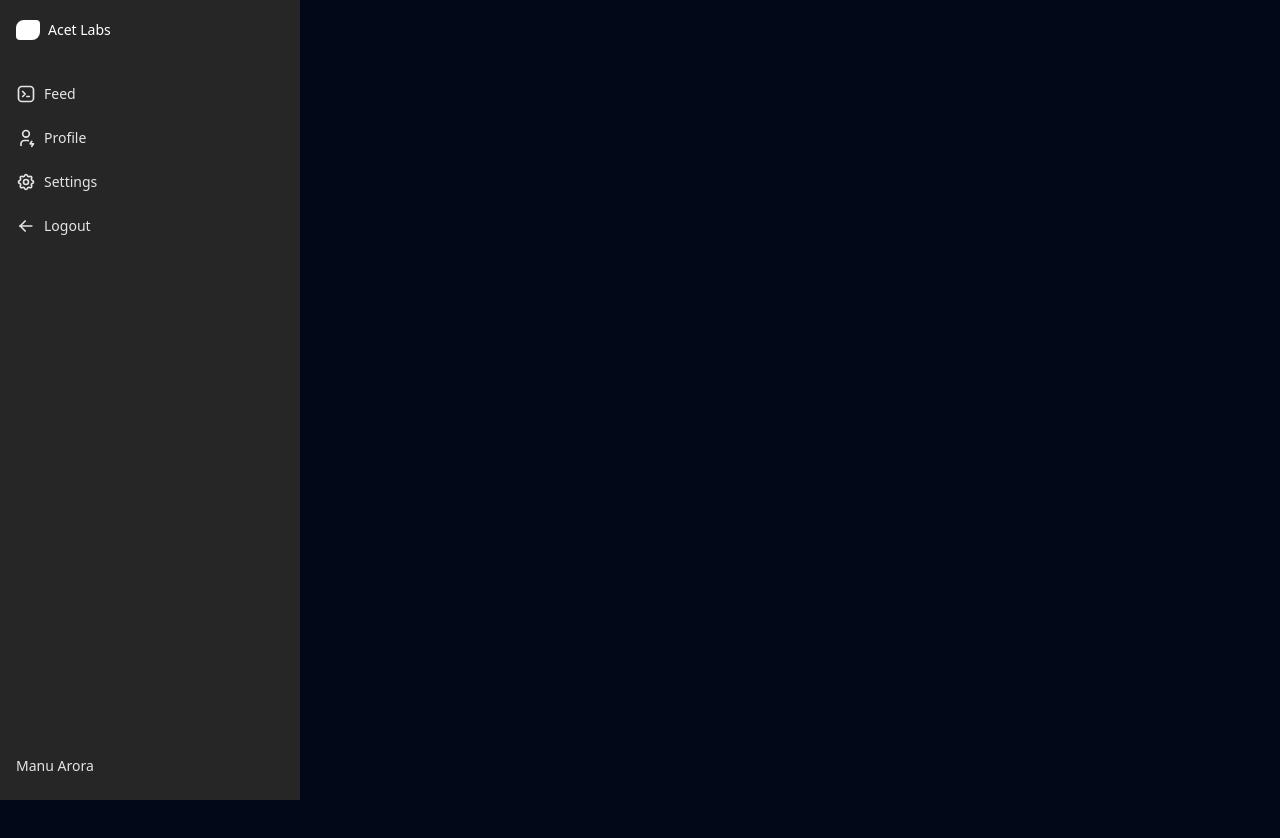
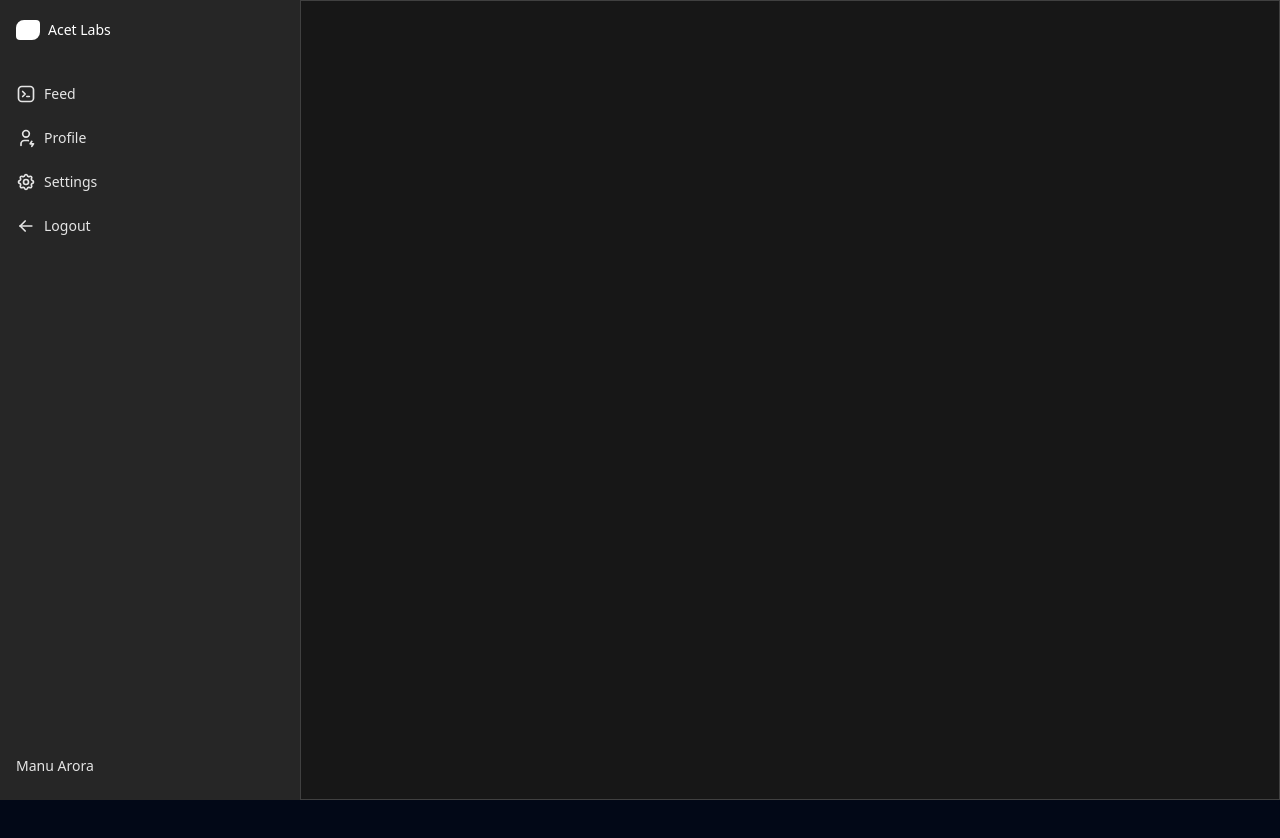
Before and after one commit to sftCommunity/frontend_typezt, a Next.js app: page / in a window 1280 px wide. Shown: the top 838 px of the page. Built offline with nearby package versions, Linux system fonts and the light colour scheme.

Commit message:
feat: update RootLayout structure for improved layout and styling

```diff
--- a/src/app/layout.tsx
+++ b/src/app/layout.tsx
@@ -25,15 +25,19 @@ export const metadata: Metadata = {
 
 export default function RootLayout({ children }: { children: React.ReactNode }) {
 	return (
-		<html
-			className={cn(
-				'dark',
-				'rounded-md flex flex-col md:flex-row dark:bg-neutral-800 w-full flex-1 max-w-7xl dark:border-neutral-700 overflow-hidden',
-				'h-screen'
-			)}>
-			<body className={`${geistSans.variable} ${geistMono.variable} antialiased dark`}>
+		<html>
+			<body
+				className={cn(
+					`${geistSans.variable} ${geistMono.variable} antialiased dark`,
+					'rounded-md flex flex-col md:flex-row  dark:bg-neutral-800 w-full flex-1   overflow-hidden',
+					'h-screen' // for your use case, use `h-screen` instead of `h-[60vh]`
+				)}>
 				<SidebarCustomized />
-				{children}
+				<div className='flex flex-1'>
+					<div className='p-2 md:p-10 border border-neutral-200 dark:border-neutral-700 bg-white dark:bg-neutral-900 flex flex-col gap-2 flex-1 w-full h-full'>
+						{children}
+					</div>
+				</div>
 			</body>
 		</html>
 	);
```
